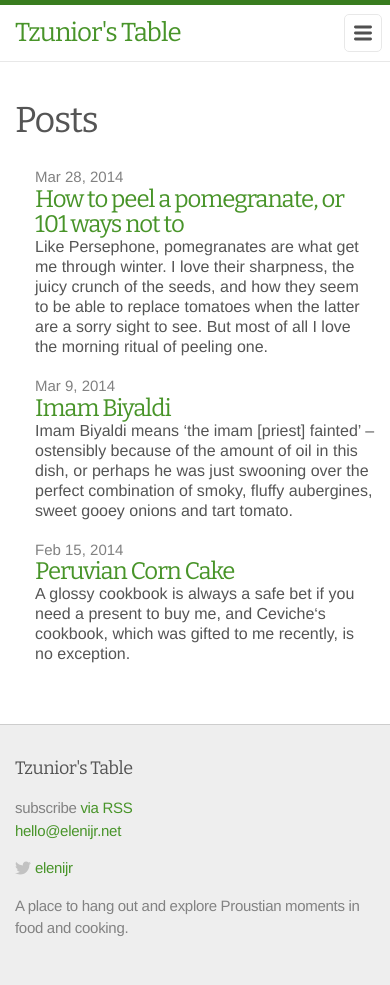
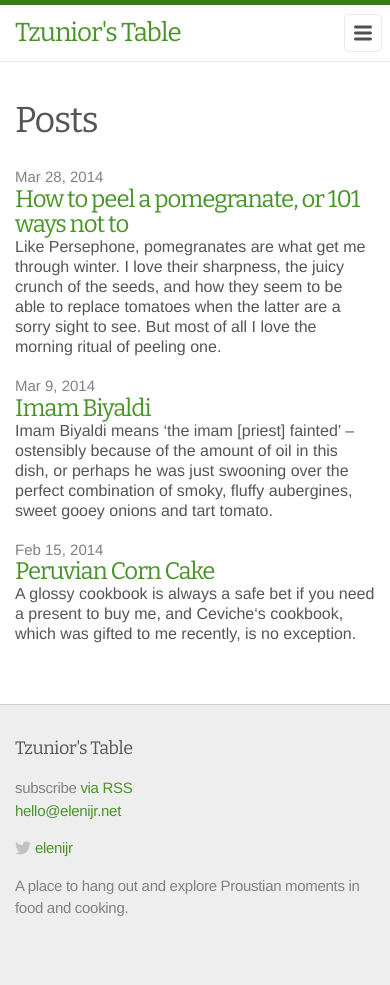
Before and after one commit to eleniharlan/elenijr.net, a Jekyll site: the page built from 2014-01-01-posts.md, in a window 390 px wide. Built offline with Jekyll 4.4.1, drawn with Linux system fonts in a browser that asks for light colours.

Commit message:
List padding fix for post index page

```diff
--- a/css/main.css
+++ b/css/main.css
@@ -560,7 +560,6 @@
 
   }
 
-
   .post-header h1 { font-size: 36px; }
   .post-content h2 { font-size: 28px; }
   .post-content h3 { font-size: 22px; }
@@ -570,6 +569,11 @@
   .post-content ol { padding-left: 10px; }
   .post-content li { padding-left: 10px; }
 
+  ul.posts {padding-left: 0px;}
+
+  .postindex li {padding-left: 0px;}
+
+
   .site-footer .column {
     float: none;
     clear: both;
```
